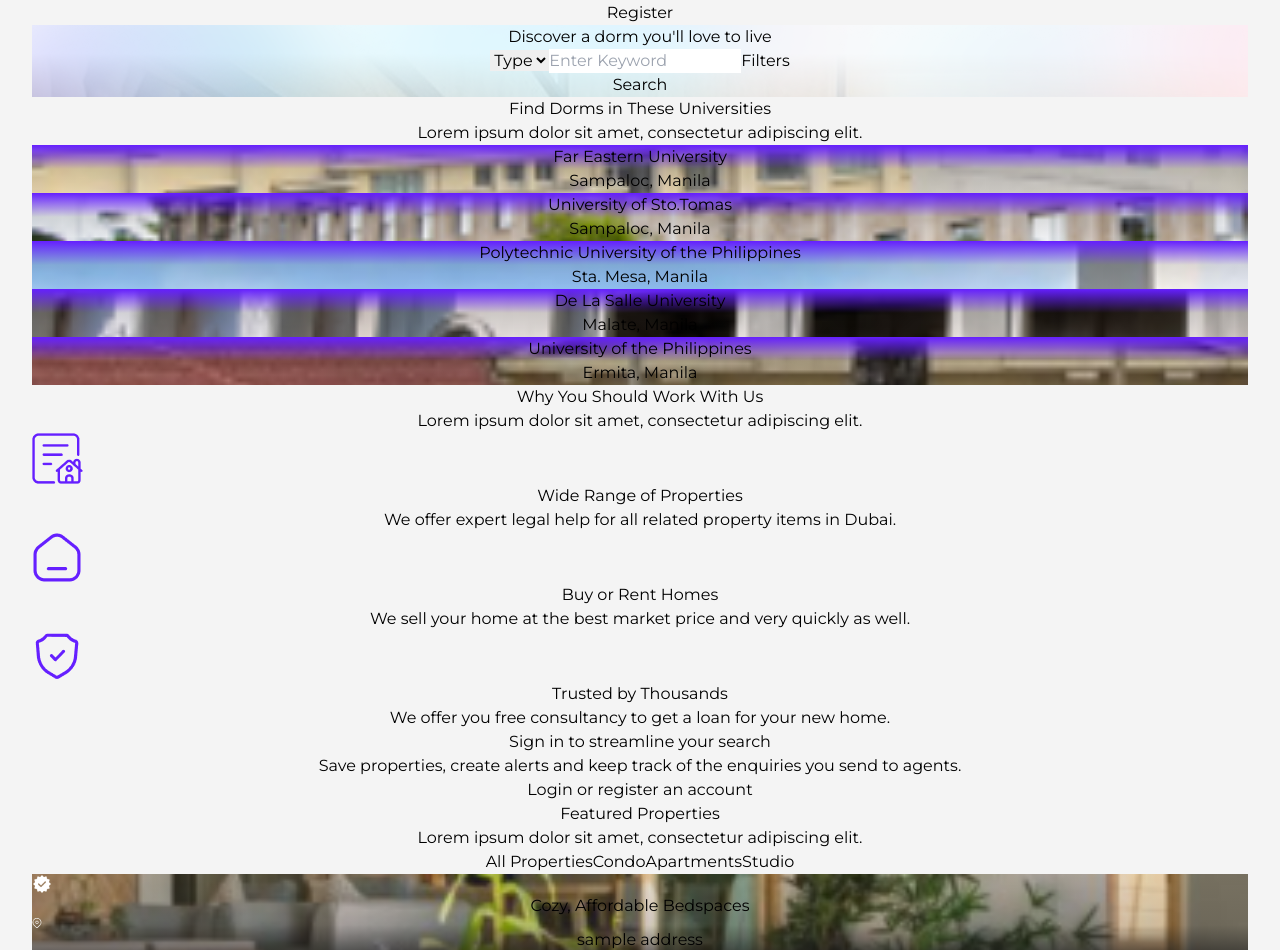
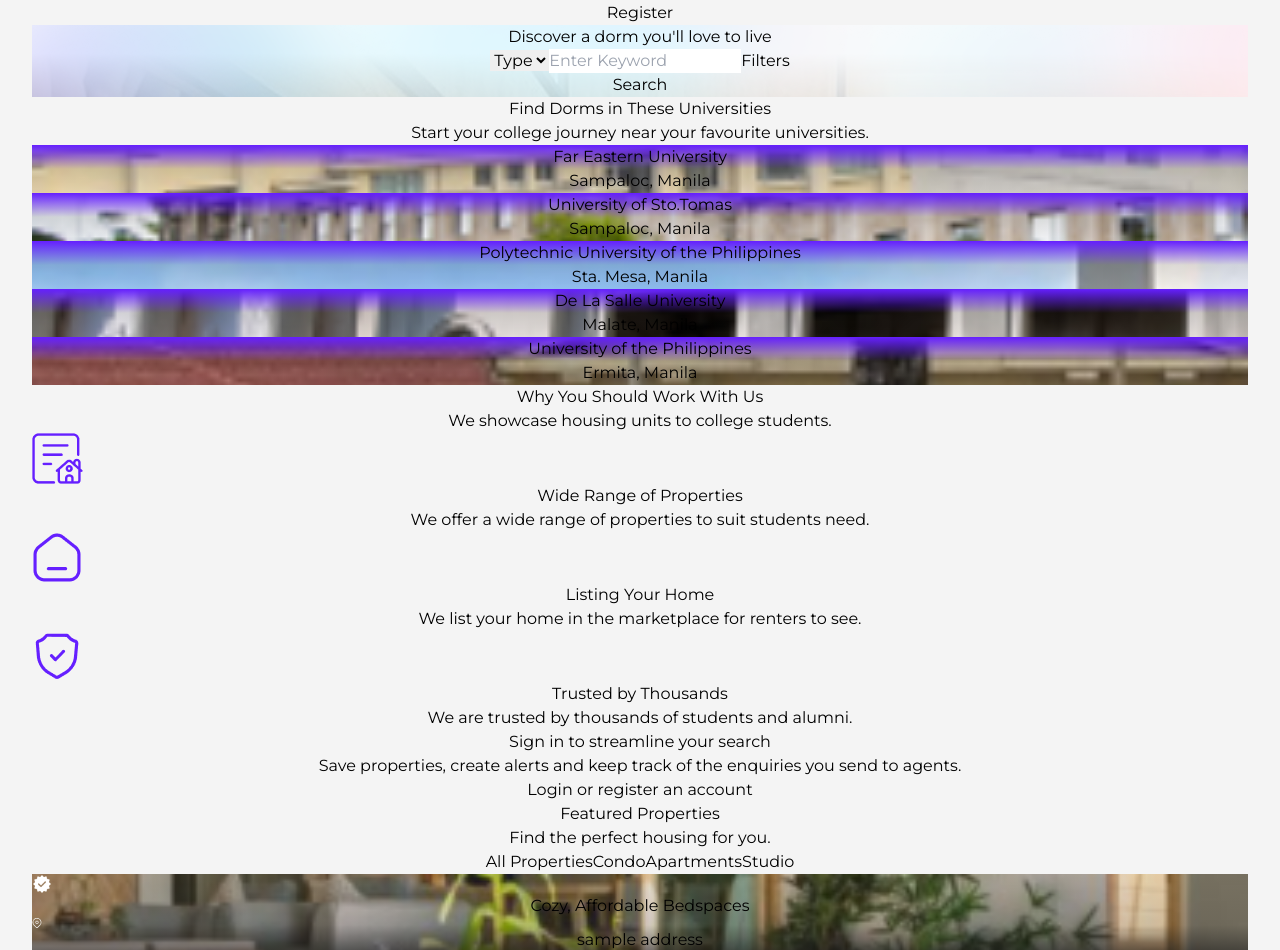
Before and after one commit to jaypeepeep/DoorMe, a React (Vite) app: page / in a window 1280 px wide. Shown: the part 222-1172 px from the top of the page. Built offline with nearby package versions, Linux system fonts and the light colour scheme.

Commit message:
Fixed Landing page

```diff
--- a/src/pages/landing/Featured.jsx
+++ b/src/pages/landing/Featured.jsx
@@ -26,7 +26,7 @@
                         Featured Properties
                     </h1>
                     <p className="font-montserrat text-center text-xl leading-[32px]">
-                        Lorem ipsum dolor sit amet, consectetur adipiscing elit.
+                        Find the perfect housing for you.
                     </p>
                 </div>
             </div>
--- a/src/pages/landing/FindDorms.jsx
+++ b/src/pages/landing/FindDorms.jsx
@@ -23,7 +23,7 @@
                 Find Dorms in These Universities
             </h1>
             <p className="font-poppins text-center text-xl leading-[32px]">
-                Lorem ipsum dolor sit amet, consectetur adipiscing elit.
+                Start your college journey near your favourite universities.
             </p>
         </div>
         <div className='flex flex-wrap gap-4 py-12 justify-center items-center'>
--- a/src/pages/landing/WorkWithUs.jsx
+++ b/src/pages/landing/WorkWithUs.jsx
@@ -6,9 +6,9 @@
 
 const WorkWithUs = () => {
   const cardsData = [
-      {icon: icon1, title: 'Wide Range of Properties', description: 'We offer expert legal help for all related property items in Dubai.', },
-      {icon: icon2, title: 'Buy or Rent Homes', description: 'We sell your home at the best market price and very quickly as well.',},
-      {icon: icon3, title: 'Trusted by Thousands', description: 'We offer you free consultancy to get a loan for your new home.',},
+      {icon: icon1, title: 'Wide Range of Properties', description: 'We offer a wide range of properties to suit students need.', },
+      {icon: icon2, title: 'Listing Your Home', description: 'We list your home in the marketplace for renters to see.',},
+      {icon: icon3, title: 'Trusted by Thousands', description: 'We are trusted by thousands of students and alumni.',},
   ];
   return (
     <div className="w-full px-[10%] py-20 flex flex-col  gap-7 justify-center items-center ">
@@ -17,7 +17,7 @@
                 Why You Should Work With Us
             </h1>
             <p className="font-montserrat text-center text-xl leading-[32px]">
-                Lorem ipsum dolor sit amet, consectetur adipiscing elit.
+                We showcase housing units to college students.
             </p>
         </div>
         <div className="flex sm:flex-row flex-col justify-center gap-8">
```
